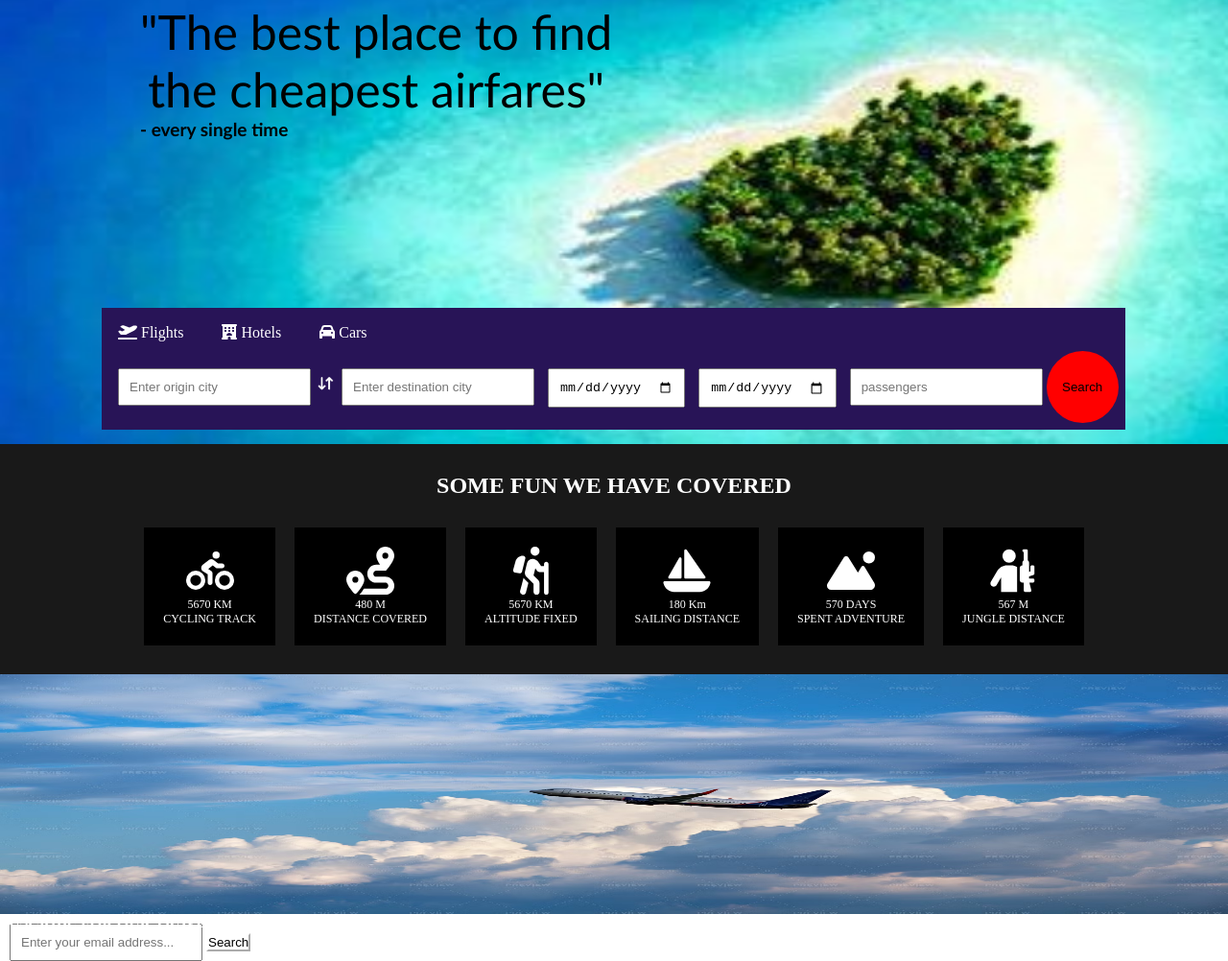
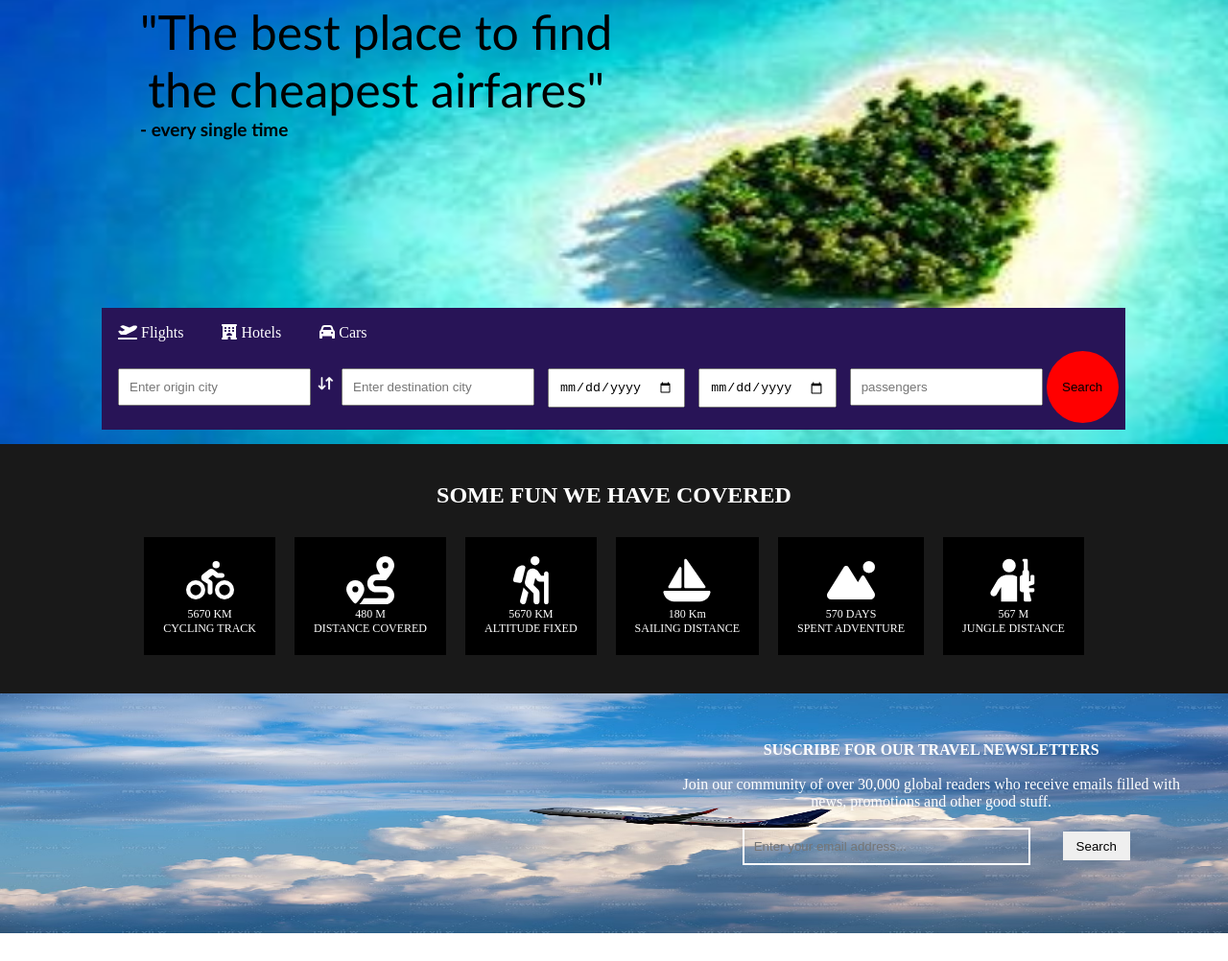
Before and after one commit to kashvibansal/momondo, a plain HTML site: page index.html in a window 1280 px wide. Shown: the part 155-1157 px from the top of the page at 96% size. After the commit the page ends 1128 px from the top, so only its background shows below. Drawn offline with Linux system fonts and the light colour scheme.

Commit message:
In progress

```diff
--- a/assets/css/style.css
+++ b/assets/css/style.css
@@ -108,7 +108,7 @@ i{
 }
 
 .activity{
-    padding: 30px;
+    padding: 40px;
     position: relative;
     text-align: center;
     background-color: rgba(0, 0, 0, 0.9);
@@ -137,9 +137,41 @@ i{
     background-color: #000;
 }
 
-
+.section3{
+    position: relative;
+}
 
 .subscribe{
     position: absolute;
+    text-align: center;
     color: #fff;
+    top:50px;
+    right:50px;
 }
+
+.news{
+    width:100%;
+    height: 250px;
+    position: relative;
+    display: flex;
+}
+
+.join1{
+    text-align: left;
+    border: 2px solid #fff;
+    width:300px;
+    margin-right: 30px;
+    background: none;
+}
+
+.join2{
+    color: #000;
+    text-align: center;
+    border: 2px #fff;
+    width:70px;
+    height: 30px;
+}
+
+.join2:hover{
+    color:#000;
+}
--- a/index.html
+++ b/index.html
@@ -82,11 +82,13 @@
     </section>
 
     <section class="section3">
-        <img src="./assets/img/plane.png" style="width:100%;height: 250px;position: relative; display: flex;">
-        <h4 class="subscribe">SUSCRIBE FOR OUR TRAVEL NEWSLETTERS</h4>
-        <p style="font-size: 9px; color: #fff;">Join our community of over 30,000 global readers who receive emails filled with news, promotions and other good stuff.</p>
-        <input type="text" placeholder="Enter your email address...">
-        <button style="color: #000; background-color: #fff; text-align: center; border-color: #fff;">Search</button>
+        <img src="./assets/img/plane.png" class="news">
+        <div class="subscribe">
+            <h4>SUSCRIBE FOR OUR TRAVEL NEWSLETTERS</h4><br>
+            <p>Join our community of over 30,000 global readers who receive emails filled with <br> news, promotions and other good stuff.</p><br>
+            <input  class="join1" type="text" placeholder="Enter your email address...">
+            <button class="join2">Search</button>
+        </div>
     </section>
 
     <!-- git add . -->
```
